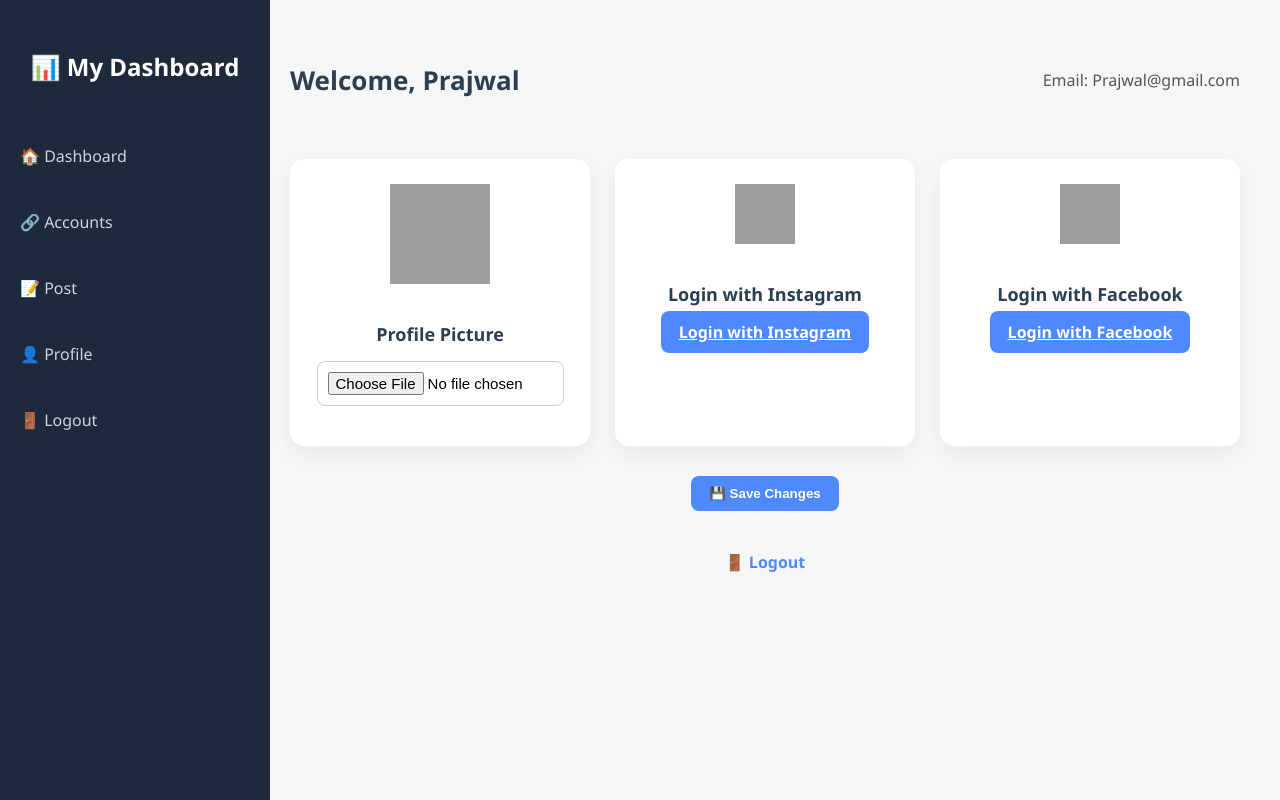
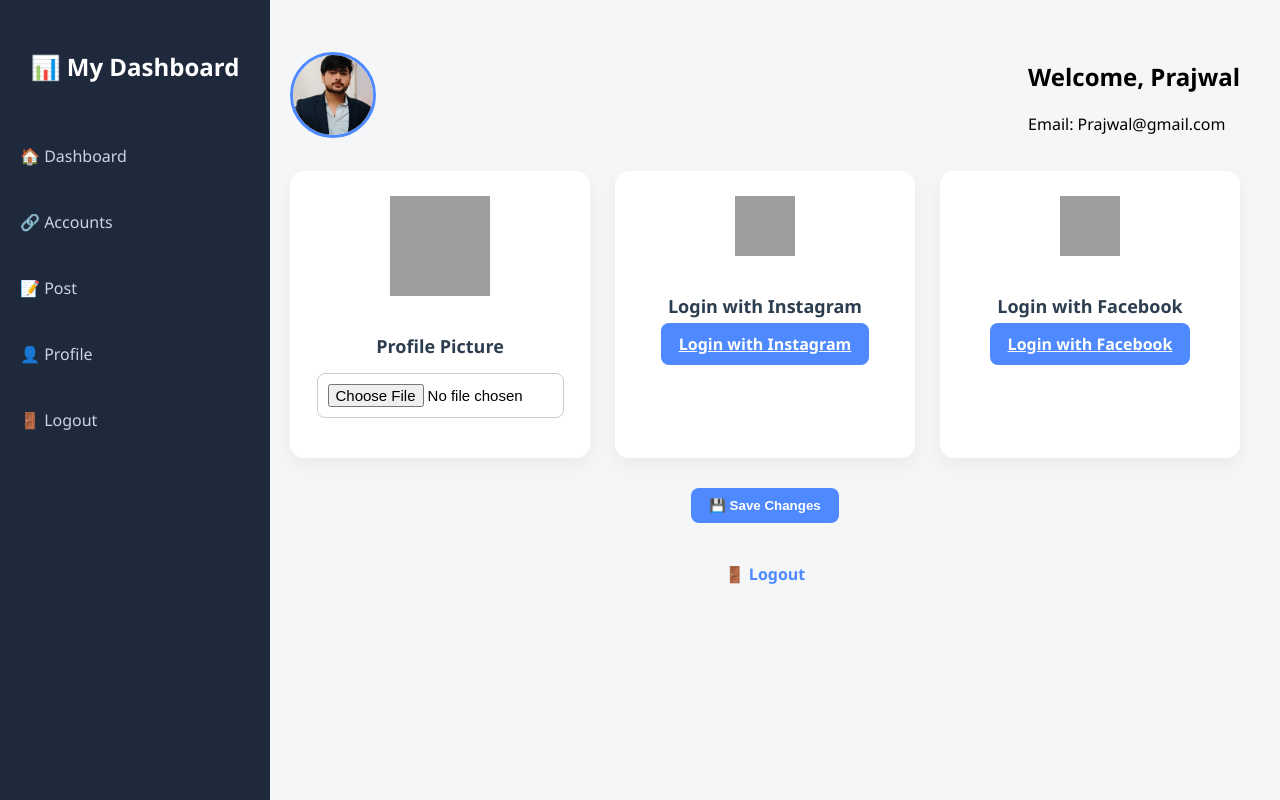
Before and after one commit to PrajwalGautam955/Social-Media-Dashboard, a Django app: page /profile/ in a window 1280 px wide. Run offline with Django 5.2, Linux system fonts and the light colour scheme; a user stored in the database is signed in; data comes from the database, SQL or seed files in the repository; grey boxes are pictures that could not be loaded.

Commit message:
Update profile.html

```diff
--- a/Social_Media_Dashboard/social_dashboard/dashboard/templates/dashboard/profile.html
+++ b/Social_Media_Dashboard/social_dashboard/dashboard/templates/dashboard/profile.html
@@ -22,7 +22,6 @@
       background: var(--bg-light);
     }
 
-    /* Sidebar */
     .sidebar {
       width: 230px;
       background: var(--sidebar-bg);
@@ -59,7 +58,6 @@
       background: var(--sidebar-hover);
     }
 
-    /* Main Content */
     .main-content {
       margin-left: 250px;
       padding: 40px;
@@ -70,6 +68,7 @@
       justify-content: space-between;
       align-items: center;
       flex-wrap: wrap;
+      margin-bottom: 20px;
     }
 
     .profile-header h2 {
@@ -82,12 +81,27 @@
       color: #555;
     }
 
-    /* Card Grid */
+    .profile-pic {
+      display: flex;
+      justify-content: space-between;
+      align-items: center;
+      margin-bottom: 10px;
+    }
+
+    .profile-pic img {
+      width: 80px;
+      height: 80px;
+      border-radius: 50%;
+      object-fit: cover;
+      margin-right: 20px;
+      border: 3px solid var(--primary);
+    }
+
     .card-grid {
       display: grid;
       grid-template-columns: repeat(auto-fit, minmax(280px, 1fr));
       gap: 25px;
-      margin-top: 40px;
+      margin-top: 20px;
     }
 
     .card {
@@ -131,7 +145,6 @@
       outline: none;
     }
 
-    /* Buttons */
     .btn-connect {
       background-color: var(--primary);
       color: white;
@@ -177,31 +190,39 @@
 </div>
 
 <div class="main-content">
-  <div class="profile-header">
+
+  <!-- Profile Picture Above Email -->
+  <div class="profile-pic">
+    {% if profile.profile_picture %}
+      <img src="{{ profile.profile_picture.url }}" alt="Uploaded Profile Picture">
+    {% else %}
+      <img src="{% static 'default-user.png' %}" alt="Default Profile Picture">
+    {% endif %}
+    <div>
       <h2>Welcome, {{ request.user.username }}</h2>
       <p>Email: {{ request.user.email }}</p>
+    </div>
   </div>
 
   <form method="POST" enctype="multipart/form-data">
     {% csrf_token %}
     <div class="card-grid">
 
-      <!-- Profile Picture -->
+      <!-- Profile Picture Upload -->
       <div class="card">
         <img src="https://www.svgrepo.com/show/408476/user-person-profile-block-account-circle.svg" alt="Profile Icon" style="width: 100px; height: 100px;">
         <h3>Profile Picture</h3>
         <input type="file" name="profile_picture">
       </div>
 
-      <!-- Instagram Login Button -->
+      <!-- Instagram Login -->
       <div class="card">
         <img src="https://cdn-icons-png.flaticon.com/512/2111/2111463.png" alt="Instagram" width="60" height="60">
         <h3>Login with Instagram</h3>
         <a href="{% url 'social:begin' 'instagram' %}" class="btn-connect">Login with Instagram</a>
       </div>
 
-
-      <!-- Facebook Login Button -->
+      <!-- Facebook Login -->
       <div class="card">
         <img src="https://cdn-icons-png.flaticon.com/512/145/145802.png" alt="Facebook" width="60" height="60">
         <h3>Login with Facebook</h3>
```
Lines whose indentation alone changed are shown as unchanged.
